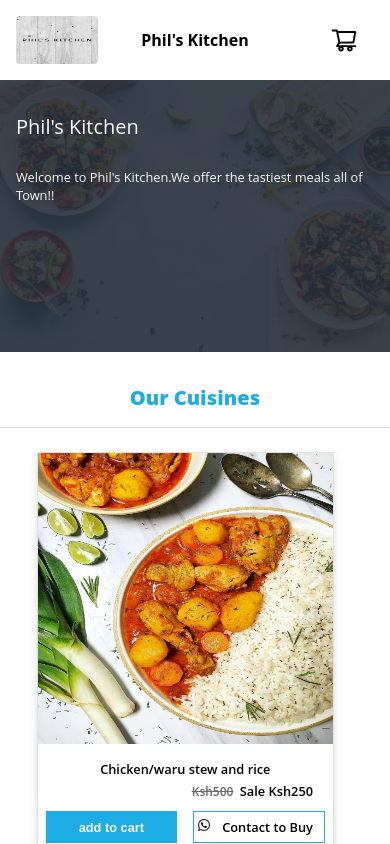
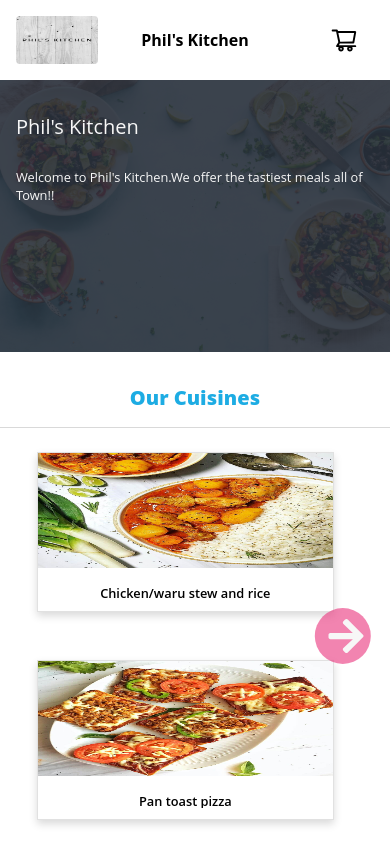
Before and after one commit to johnngala/phils_kitchen, a React (Create React App) app in the folder frontend/: page / in a window 390 px wide. Shown: the top 844 px of the page. Built offline with nearby package versions, Linux system fonts and the light colour scheme.

Commit message:
third commit

```diff
--- a/frontend/src/App.css
+++ b/frontend/src/App.css
@@ -449,7 +449,7 @@ body {
   display: flex;
   flex-direction: column;
   border: 1px solid rgba(105, 105, 105, 0.2);
-  height:50rem;
+  height:20rem;
   margin: 3rem 2rem;
   cursor: pointer;
   box-shadow: 0 0.5rem 1rem rgba(0, 0, 0, 0.15);
```
